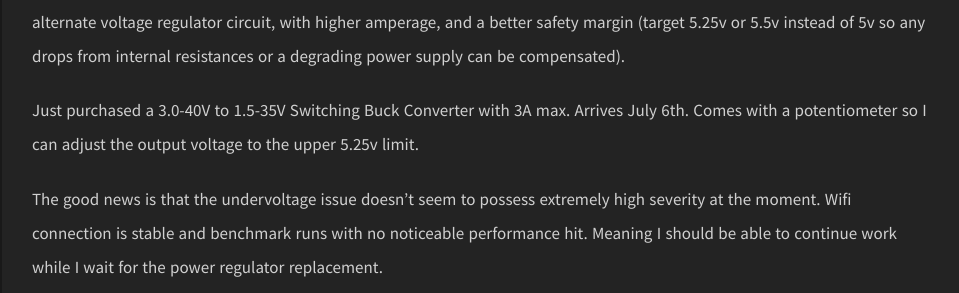
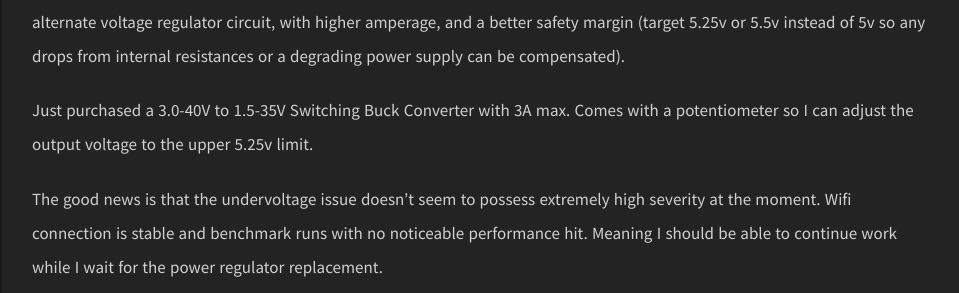
Before and after one commit to uynitsuj/uynitsuj.github.io, a Jekyll site: the page built from _posts/2022-07-03-quadruped-documentation.md, in a window 1280 px wide. Shown: the part 2606-2899 px from the top of the page, without its empty margins (318-1277 px from the left). Built offline with Jekyll 4.4.1, drawn with Linux system fonts in a browser that asks for light colours.

Commit message:
Update 2022-07-03-quadruped-documentation.md

```diff
--- a/_posts/2022-07-03-quadruped-documentation.md
+++ b/_posts/2022-07-03-quadruped-documentation.md
@@ -39,7 +39,7 @@ This issue brings up a desire to redo my PCB but this time with custom power reg
 
 Just ran a Quadruped power-on with the RPi feeding from the onboard power supply. Undervolt detected warning appeared again. Multimeter reads 4.92v at the lowest throughout the entire bootup. It is possible the voltage drops much lower momentarily but the multimeter measurement rate is not fast enough to catch these transient drops. I don’t have an oscilloscope to determine whether this is the case, so for the short term, my best course of action is likely to purchase an alternate voltage regulator circuit, with higher amperage, and a better safety margin (target 5.25v or 5.5v instead of 5v so any drops from internal resistances or a degrading power supply can be compensated).
 
-Just purchased a 3.0-40V to 1.5-35V Switching Buck Converter with 3A max. Arrives July 6th. Comes with a potentiometer so I can adjust the output voltage to the upper 5.25v limit.
+Just purchased a 3.0-40V to 1.5-35V Switching Buck Converter with 3A max. Comes with a potentiometer so I can adjust the output voltage to the upper 5.25v limit.
 
 The good news is that the undervoltage issue doesn’t seem to possess extremely high severity at the moment. Wifi connection is stable and benchmark runs with no noticeable performance hit. Meaning I should be able to continue work while I wait for the power regulator replacement.
 
```
